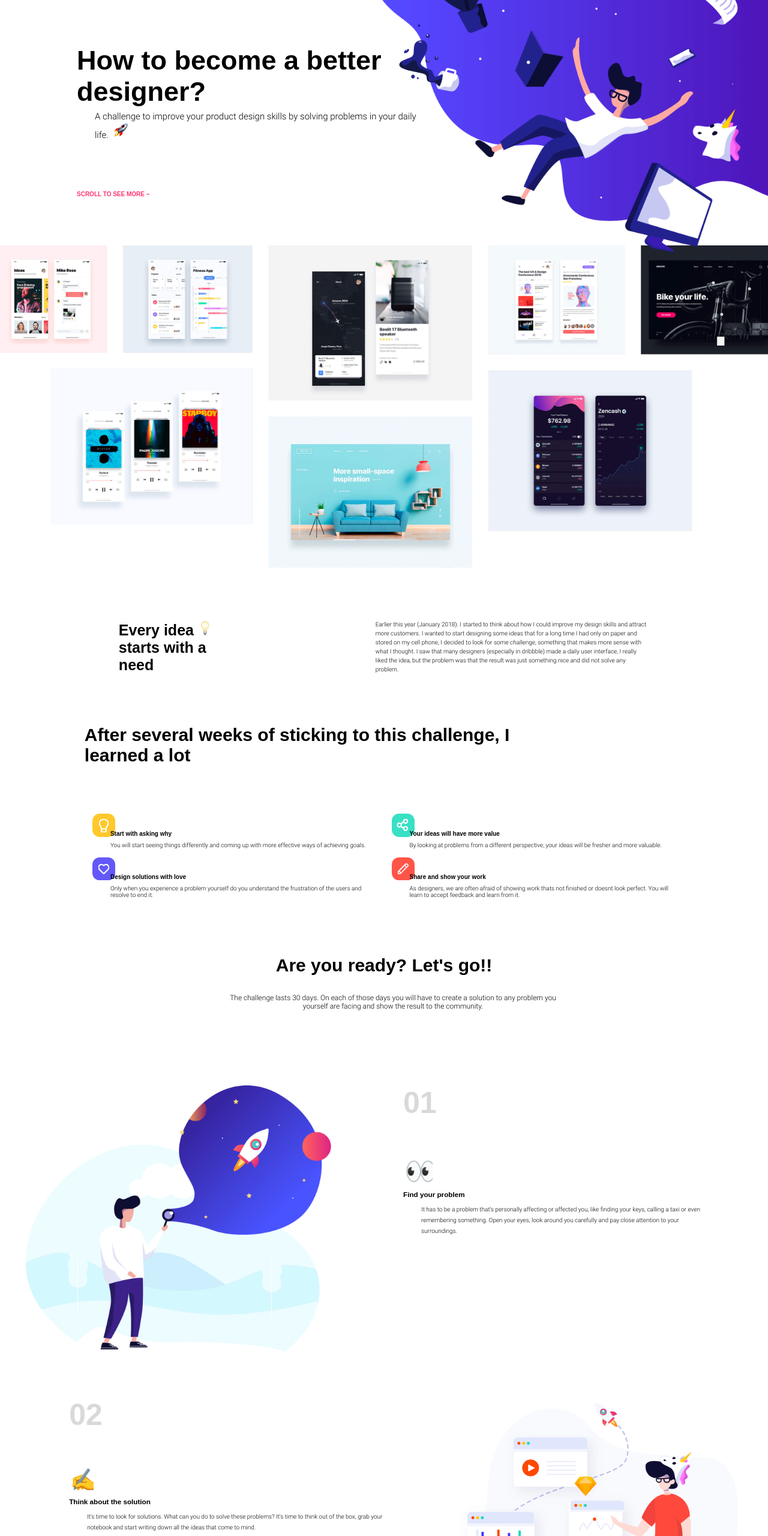
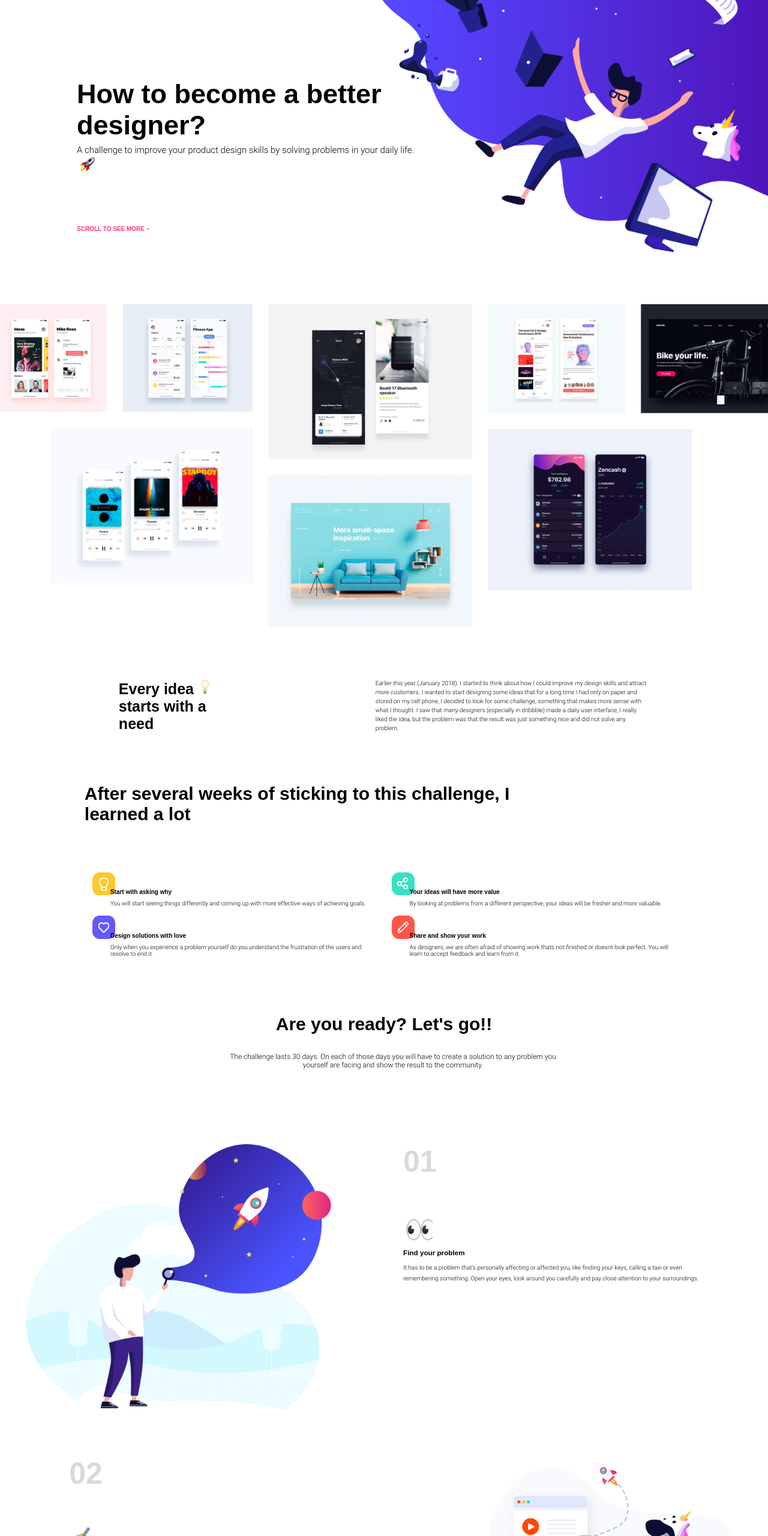
Before and after one commit to Jenseko/Project-Designer-Challenge, a plain HTML site: page index.html in a window 1280 px wide. Shown: the part 120-2680 px from the top of the page at 60% size. Drawn offline with Linux system fonts and the light colour scheme.

Commit message:
some tags fixed

```diff
--- a/assets/css/style.css
+++ b/assets/css/style.css
@@ -76,7 +76,7 @@ header .hero_pic_people{
 /* ≈≈≈≈≈≈≈≈≈≈≈≈≈≈≈≈ Headline ≈≈≈≈≈≈≈≈≈≈≈≈≈≈≈≈≈≈≈≈ */
 
 header #headline{
-    margin-top: 18vh;
+    margin-top: 25vh;
     margin-left: 10vw;
 }
 
@@ -90,6 +90,7 @@ header #headline p{
     margin-top: 8px;
     font-size: 1.5rem;
     line-height: 15px;
+    padding-left: 0;
 }
 
 header #headline .rocket{
@@ -108,7 +109,7 @@ header #headline a{
 
 main .pics_articles img{
     width: 100%;
-    padding-top: 10vh;
+    padding-top: 15vh;
     padding-bottom: 10vh;
 }
 
@@ -221,6 +222,7 @@ main .section_icon_text{
 .step_01_text p{
     width: 85%;
     line-height: 1.8rem;
+    padding-left: 0;
 }
 
 /* ≈≈≈≈≈≈≈≈≈≈≈≈≈≈≈≈≈≈≈≈≈≈≈≈≈ 2 ≈≈≈≈≈≈≈≈≈≈≈≈≈≈≈≈≈≈≈≈≈≈≈≈≈≈≈≈≈ */
@@ -259,6 +261,7 @@ main .section_icon_text{
 .step_02_text p{
     width: 105%;
     line-height: 1.8rem;
+    padding-left: 0;
 }
 
 /* ≈≈≈≈≈≈≈≈≈≈≈≈≈≈≈≈≈≈≈≈≈≈≈≈≈ 3 ≈≈≈≈≈≈≈≈≈≈≈≈≈≈≈≈≈≈≈≈≈≈≈≈≈≈≈≈≈≈ */
@@ -294,6 +297,7 @@ main .section_icon_text{
 .step_03_text p{
     width: 87%;
     line-height: 1.8rem;
+    padding-left: 0;
 }
 
 /* ≈≈≈≈≈≈≈≈≈≈≈≈≈≈≈≈≈≈≈≈≈≈≈≈≈ 4 ≈≈≈≈≈≈≈≈≈≈≈≈≈≈≈≈≈≈≈≈≈≈≈≈≈≈≈≈≈≈ */
@@ -331,6 +335,7 @@ main .section_icon_text{
 .step_04_text p{
     width: 100%;
     line-height: 1.8rem;
+    padding-left: 0;
 }
 
 /* =============== Footer ========================== */
```
